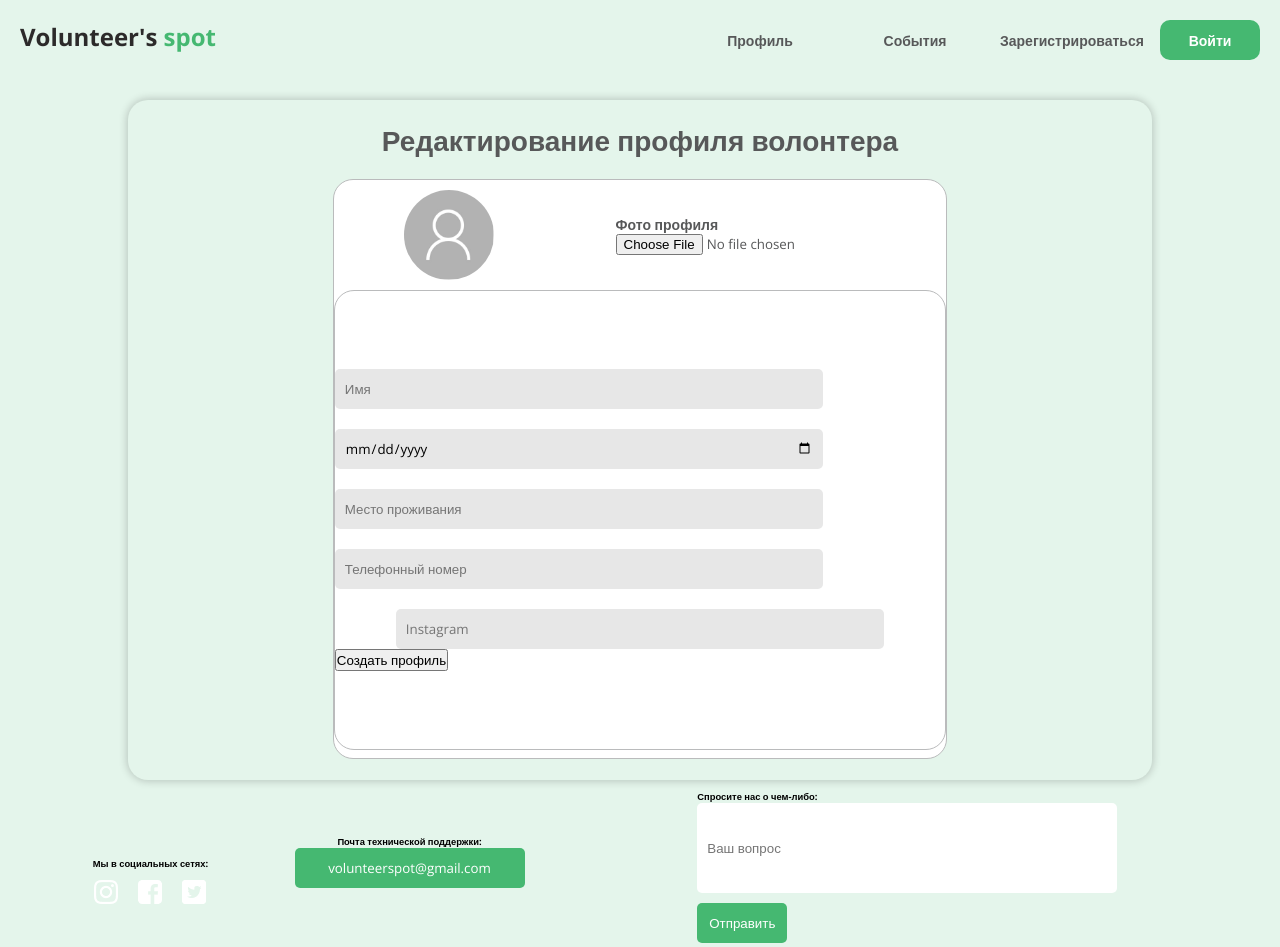
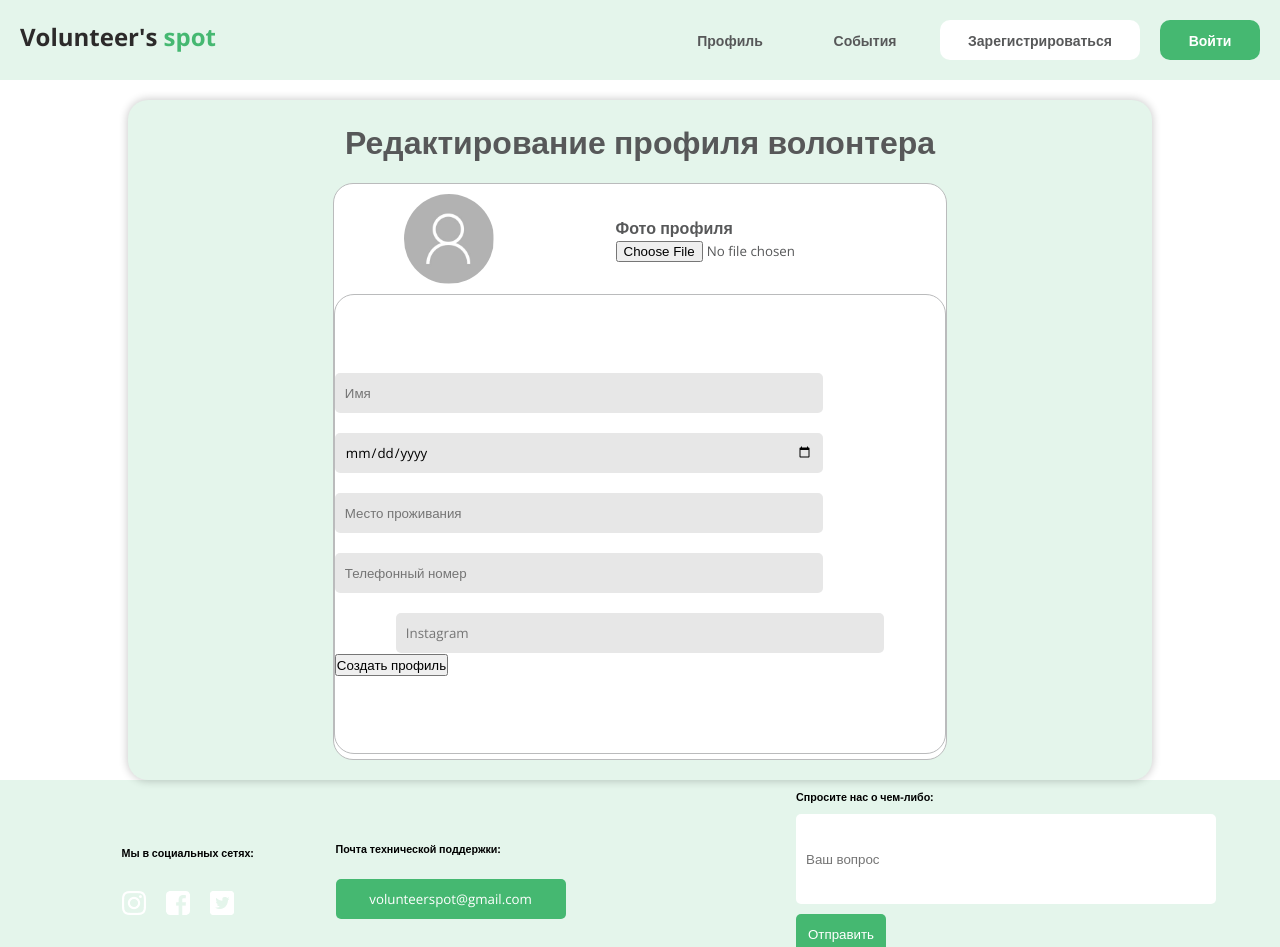
Before and after one commit to abaikb/Volonters-Spot, a React (Create React App) app: page /profile/1/edit in a window 1280 px wide. Shown: the top 947 px of the page. Built offline with nearby package versions, Linux system fonts and the light colour scheme.

Commit message:
main page final

```diff
--- a/src/component/bottom/bottom.css
+++ b/src/component/bottom/bottom.css
@@ -15,11 +15,14 @@
 }
 .bottom .socialMedia, .techSupport, .questions {
     display: flex;
-
+    align-items: start;
+    justify-content: space-around;
     flex-direction: column;
     text-align: center;
     height: 90px;
-    width: 20%;
+    width: 40%;
+    margin-left: 5%;
+
 }
 .bottom .socialMedia div {
     display: flex;
@@ -29,7 +32,6 @@
 }
 .bottom .socialMedia img {
     margin-right: 20px;
-    margin-top: 10px;
 }
 .bottom .socialMedia img:last-of-type {
     margin-right: 0;
@@ -38,9 +40,6 @@
    display: flex;
    flex-direction: row;
 }
-.bottom .techSupport {
-    margin-left: 5%;
-}
 .bottom .techSupport button {
     width: 230px;
     height: 40px;
@@ -48,20 +47,18 @@
     color: white;
     border: none;
     border-radius: 5px;
-
-
     cursor: pointer;
 }
 .bottom .questions {
     width: 60%;
 }
-/* .bottom .socialMedia img path:hover {
-    background-color: #45B871;
+.bottom .socialMedia img path:hover {
+    fill: #45B871;
     cursor: pointer;
-} */
+}
 .bottom .questions {
-    margin-left: 15%;
     padding-top: 10px;
+    margin-left: 20%;
 
     height: 200px;
     justify-content: start;
@@ -84,22 +81,30 @@
     color: white;
     margin-top: 10px;
 }
+.bottom h6 {
+    margin-bottom: 10px;
+}
 @media screen and (max-width: 1000px) {
     .bottom {
         height: 600px;
         flex-direction: column;
+        justify-content: center;
     }
-    .bottom .techSupport{
+    .bottom .techSupport, .bottom .socialMedia{
         margin-left: 0;
+        display: flex;
         align-items: center;
         justify-content: center;
+    }
+    .bottom .techSupport {
+        margin-top: 70px;
     }
     .bottom .questions {
         display: flex;
         justify-content: center;
         align-items: center;
         margin-left: 0;
-        margin-top: 20px;
+        margin-top: 90px;
         height: 120px;
     }
     .bottom .questions input {
--- a/src/component/header/style.css
+++ b/src/component/header/style.css
@@ -8,7 +8,6 @@
     padding: 1rem;
     display: none;
   }
-
   .hamburger {
     display: flex;
     flex-direction: column;
@@ -18,7 +17,6 @@
     cursor: pointer;
     margin-right: -30px;
   }
-
   .hamburger span {
     display: block;
     width: 100%;
@@ -26,31 +24,6 @@
     background-color: #333;
     display: none;
   }
-
-  /* .hamburger span:nth-child(1) {
-    transform-origin: top left;
-  }
-
-  .hamburger span:nth-child(2) {
-    transform-origin: center left;
-  }
-
-  .hamburger span:nth-child(3) {
-    transform-origin: bottom left;
-  }
-
-  .hamburger.open span:nth-child(1) {
-    transform: rotate(45deg) translate(0.3rem, 0.3rem);
-  }
-
-  .hamburger.open span:nth-child(2) {
-    transform: scaleX(0);
-  }
-
-  .hamburger.open span:nth-child(3) {
-    transform: rotate(-45deg) translate(0.3rem, -0.3rem);
-  } */
-
   .menu-items {
     position: absolute;
     top: 5rem;
@@ -61,27 +34,18 @@
     border-radius: 20px;
     opacity: 70%;
     padding: 1rem;
-    /* transition: transform 0.2s ease-in-out;
-    transform: translateY(-100%); */
     display: none;
-
-
   }
-
   .menu-items.open {
     display: block;
     display: flex;
     flex-direction: column;
 
     background-color: #45B871;
-
-    /* transform: translateY(0); */
   }
-
   .menu-items li {
     list-style: none;
   }
-
   .menu-items a {
     color: #333;
     font-size: 1rem;
@@ -129,7 +93,7 @@
     background-color: transparent;
     color: #575859;
     margin-right: 15px;
-    width: 140px;
+    width: 120px;
     cursor: pointer;
 }
 .signupActive, .aboutActive, .newsActive, .eventsActive, .loginActive {
@@ -145,9 +109,13 @@
     color: white;
 }
 .header .signup {
+  background-color: #fff;
+  border-radius: 10px;
+  width: 200px;
+
     margin-right: 20px;
 }
-@media screen and (max-width: 816px) {
+@media screen and (max-width: 825px) {
     .header .about, .events, .signup, .login {
         display: none;
     }
@@ -156,21 +124,6 @@
         justify-content: center;
         align-items: center;
     }
-    /* .hamburgerIcon {
-        display: block;
-        margin-left: 25%;
-        width: 30px;
-        height: 20px;
-        cursor: pointer;
-    }
-    .hamburgerIcon:hover {
-        opacity: 0.8;
-    }
-    .hamburgerIcon:active {
-        transform: scale(0.9);
-    } */
-
-
   .hamburger span {
     display: block;
     cursor: pointer;
@@ -178,6 +131,4 @@
   .menu {
     display: block;
   }
-
-
 }
--- a/src/component/hero/hero.css
+++ b/src/component/hero/hero.css
@@ -1,8 +1,8 @@
 .hero {
     width: 100%;
-    height: 90vh;
+    height: 90%;
     background-color: white;
-    padding: 60px 70px;
+    padding: 5% 5%;
 
     display: flex;
     justify-content: center;
@@ -11,7 +11,6 @@
 
 .hero .left {
     margin-right: 5%;
-    margin-top: 40px;
     width: 60%;
     font-size: 18px;
     font-weight: 500;
@@ -21,7 +20,7 @@
     justify-content: center;
     align-items: start;
     flex-direction: column;
-    height: 500px;
+    height: 400px;
     padding: 20px;
     border-radius: 20px;
 }
@@ -46,7 +45,6 @@
 .hero .right {
     position: relative;
     margin-right: 10%;
-    margin-top: 60px;
     width: 35%;
 }
 .hero .circle {
@@ -70,19 +68,46 @@
 
 }
 
-@media screen and (max-width: 1160px) {
+
+
+
+
+@media screen and (max-width: 583px) {
+    .hero .left .wrapper{
+        width: 80%;
+
+    }
+}
+@media screen and (max-width: 817px) {
+    .hero .left .wrapper{
+        height: 400px;
+    }
+    .hero {
+        height: 90vh;
+    }
+.hero .left .wrapper .recommendations {
+    display: none;
+}
+}
+
+@media screen and (max-width: 1021px) {
+    .hero .left {
+    }
+}
+@media screen and (max-width: 1158px) {
     .hero {
         display: flex;
         flex-direction: column;
         align-items: start;
         padding: 0;
         width: 100%;
+        /* height: 500px; */
         background-image: url(https://www.nycfoodpolicy.org/wp-content/uploads/2019/04/shutterstock_610533473-1.jpg);
         background-size: cover;
 
     }
     .hero .left {
-        margin: 10% 0;
+        margin: 5% 0;
     }
     .hero .heroBackground {
         display: block;
@@ -92,12 +117,13 @@
     .hero .right {
         display: none;
     }
-    .hero .wrapper {
+    .left .wrapper {
         flex-direction: column;
         align-items: start;
         background-color: #E4F5EB;
 
         width: 60%;
+        height: 460px;
     }
     .hero .left {
         width: 100%;
@@ -111,23 +137,8 @@
         margin-top: 20px;
     }
 }
-
-@media screen and (max-width: 1021px) {
-    .hero .left {
+@media screen and (max-width: 1338px) {
+    .left .wrapper {
+        height: 460px;
     }
 }
-@media screen and (max-width: 817px) {
-    .hero .left .wrapper{
-        height: 400px;
-
-    }
-.hero .left .wrapper .recommendations {
-    display: none;
-}
-}
-@media screen and (max-width: 583px) {
-    .hero .left .wrapper{
-        width: 80%;
-
-    }
-}
--- a/src/component/slider/slider.jsx
+++ b/src/component/slider/slider.jsx
@@ -14,7 +14,8 @@ import { EffectCoverflow, Pagination } from "swiper";
 
 export default function Slider() {
   return (
-    <>
+    <div className="slider">
+        <h1>Галерея проведенных событий:</h1>
       <Swiper
         effect={"coverflow"}
         grabCursor={true}
@@ -59,6 +60,6 @@ export default function Slider() {
           <img src="https://encrypted-tbn0.gstatic.com/images?q=tbn:ANd9GcTj_NCsZeBMrsmoZtyR3XvaV5BY2FWYyQyI2W3jxI62v4BZQiZU6HwsVLvmky8JOXkP7iY&usqp=CAU" />
         </SwiperSlide>
       </Swiper>
-    </>
+    </div>
   );
 }
--- a/src/component/slider/styles.css
+++ b/src/component/slider/styles.css
@@ -1,33 +1,38 @@
+@import url('https://fonts.googleapis.com/css2?family=Open+Sans:wght@400;500;700&display=swap');
+* {
+  font-family: 'Open Sans', sans-serif;
+}
 #app { height: 100% }
 html,
-body {
+.slider{
   position: relative;
   height: 100%;
 }
-
-body {
-  background: #E4F5EB;
-  font-family: Helvetica Neue, Helvetica, Arial, sans-serif;
-  font-size: 14px;
-  color: #000;
-  margin: 0;
-  padding: 0;
-}
-
 .swiper {
   width: 100%;
   padding-top: 50px;
   padding-bottom: 50px;
 }
-
 .swiper-slide {
   background-position: center;
   background-size: cover;
   width: 300px;
-  height: 300px;
+  display: flex;
+  justify-content: center;
+  align-items: center;
 }
-
 .swiper-slide img {
   display: block;
   width: 100%;
 }
+.slider {
+  display: flex;
+  align-items: center;
+  justify-content: center;
+  flex-direction: column;
+  text-align: center;
+  height: 450px;
+
+  background: #E4F5EB;
+  color: #575859;
+}
--- a/src/pages/profile-edit/style.css
+++ b/src/pages/profile-edit/style.css
@@ -1,5 +1,7 @@
 @import url('https://fonts.googleapis.com/css2?family=Open+Sans:wght@400;500;700&display=swap');
-
+* {
+    font-family: 'Open Sans', sans-serif;
+}
 .profileEditBody {
     display: flex;
     justify-content: center;
@@ -41,7 +43,6 @@
     border-radius: 50%;
     background-image: url(./img/2023-05-02\ 16.00.33.jpg);
     background-size: contain;
-
 }
 .photoEdit .right button {
     width: 120px;
```
